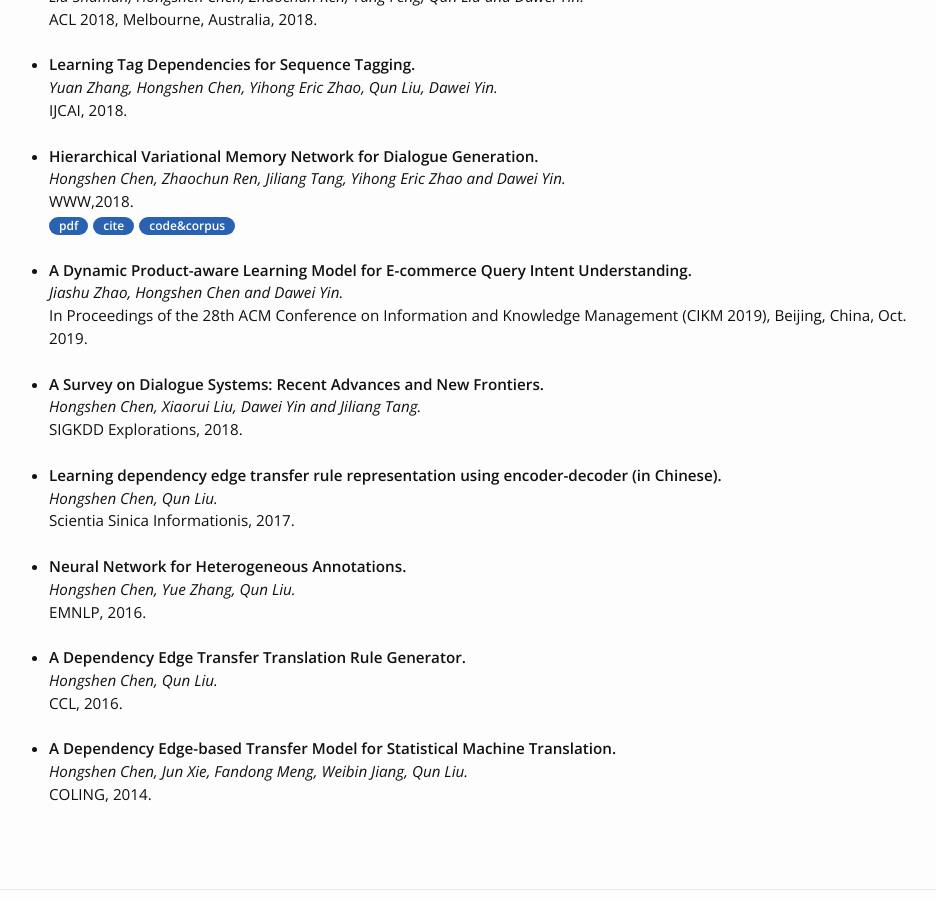
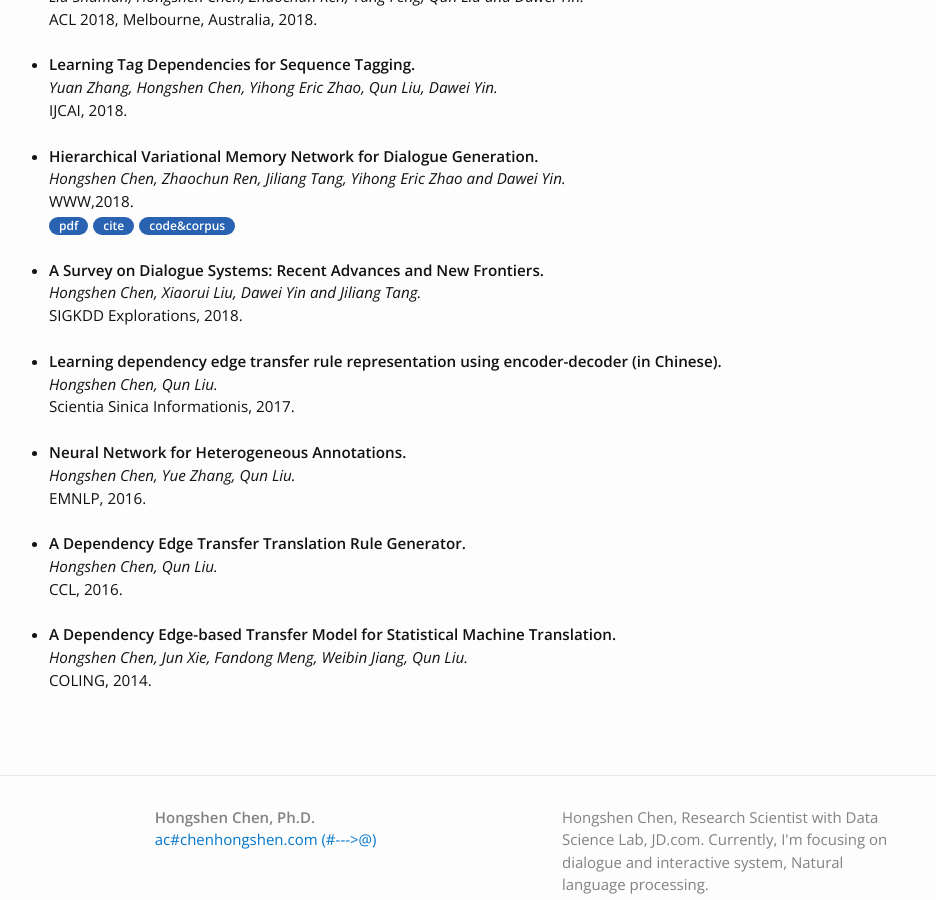
Before and after one commit to chenhongshen/chenhongshen.github.io, a Jekyll site: the page built from research.md, in a window 1280 px wide and 900 px high, scrolled down 953 px. Shown: the whole window, without its empty margins (176-1112 px from the left). Built offline with Jekyll 4.4.1, drawn with Linux system fonts in a browser that asks for light colours; a script that is not in the unit is left out.

Commit message:
Update research.md

```diff
--- a/research.md
+++ b/research.md
@@ -77,14 +77,6 @@
 		<a href="/research/papers/2018www.pdf"><div class="color-button">pdf</div></a><a href="/research/papers/2018www.cite.txt"><div class="color-button">cite</div></a><a href="https://github.com/chenhongshen/HVMN"><div class="color-button">code&corpus</div></a>
 	</li><br>
 	<li>
-		<b>A Dynamic Product-aware Learning Model for E-commerce Query Intent Understanding.</b><br>
-		<i>Jiashu Zhao, Hongshen Chen and Dawei Yin.</i><br>
-		In Proceedings of the 28th ACM Conference on Information and Knowledge Management (CIKM 2019), Beijing, China, Oct. 2019.<br>
-		<!--
-		<a href=""><div class="color-button">pdf</div></a><a href=""><div class="color-button">cite</div></a><a href=""><div class="color-button">code</div></a>
-		-->
-	</li><br>
-	<li>
 		<b>A Survey on Dialogue Systems: Recent Advances and New Frontiers.</b><br>
 		<i>Hongshen Chen, Xiaorui Liu, Dawei Yin and Jiliang Tang. </i><br>
 		SIGKDD Explorations, 2018.<br>
```
